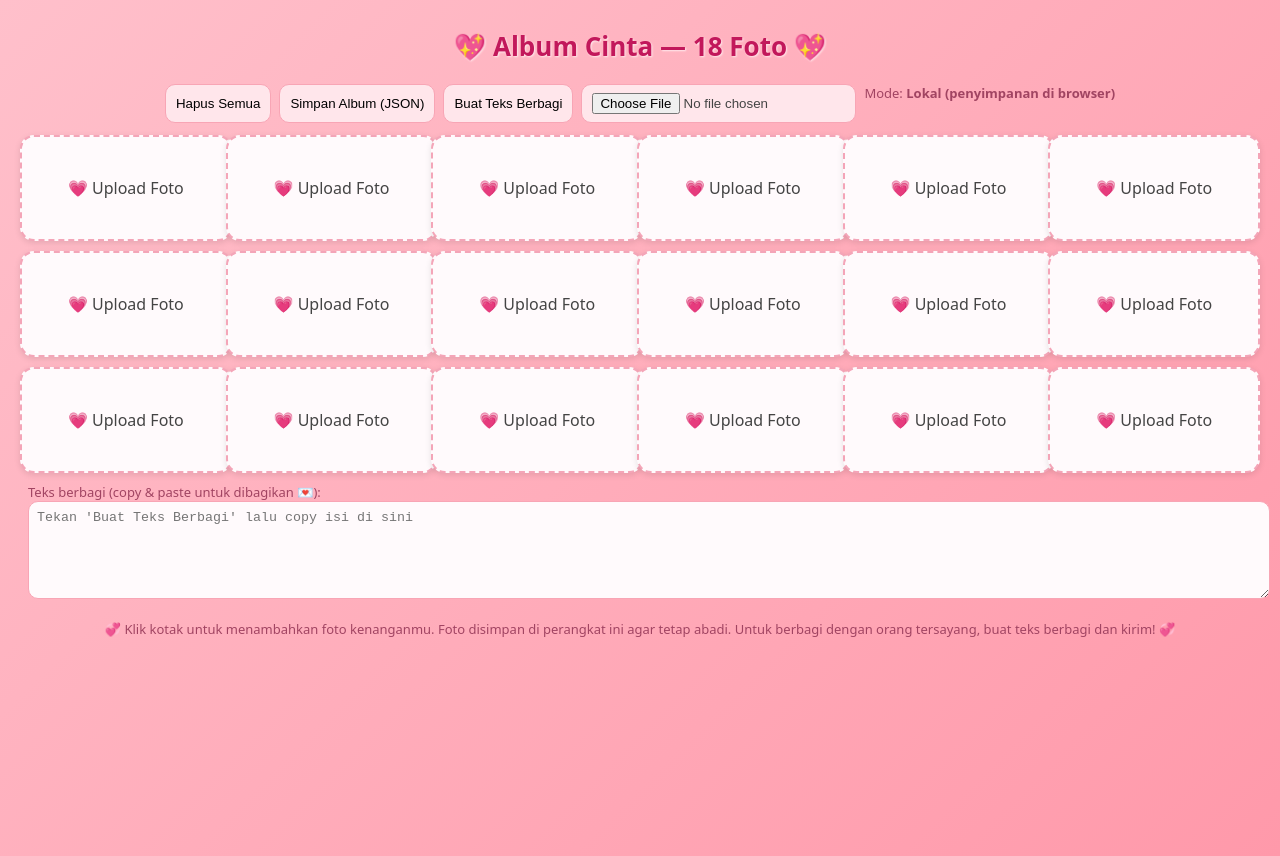
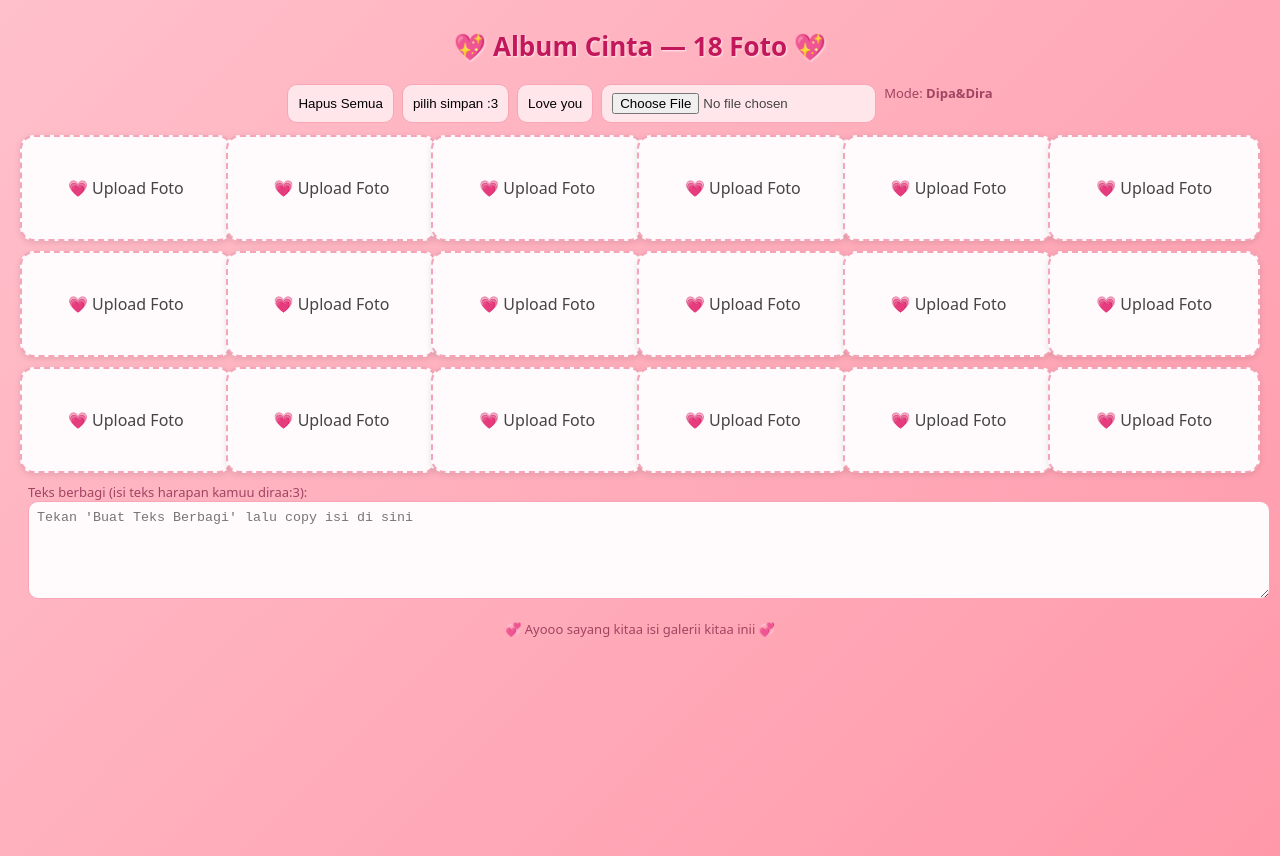
Before and after one commit to dirajayde/Album-kitaa-3, a website: page index.html in a window 1280 px wide. Drawn offline with Linux system fonts and the light colour scheme.

Commit message:
index.html

```diff
--- a/index.html
+++ b/index.html
@@ -4,7 +4,7 @@
 <head>
   <meta charset="utf-8" />
   <meta name="viewport" content="width=device-width,initial-scale=1" />
-  <title>Album Cinta — 18 Foto</title>
+  <title>Album Kitaa Diraaa</title>
   <style>
     :root{
       font-family: 'Poppins', system-ui, sans-serif;
@@ -153,15 +153,15 @@
   <h1>💖 Album Cinta — 18 Foto 💖</h1>
   <div id="controls">
     <button id="clearAll">Hapus Semua</button>
-    <button id="exportJson">Simpan Album (JSON)</button>
-    <button id="copyShare">Buat Teks Berbagi</button>
+    <button id="exportJson">pilih simpan :3</button>
+    <button id="copyShare">Love you</button>
     <input id="importFile" type="file" accept="application/json" />
-    <div class="small">Mode: <strong id="modeLabel">Lokal (penyimpanan di browser)</strong></div>
+    <div class="small">Mode: <strong id="modeLabel">Dipa&Dira</strong></div>
   </div>  <div class="grid" id="grid"></div>  <input type="file" id="hiddenFile" accept="image/*" style="display:none" />  <div style="margin-top:10px">
-    <div class="small">Teks berbagi (copy & paste untuk dibagikan 💌):</div>
+    <div class="small">Teks berbagi (isi teks harapan kamuu diraa:3):</div>
     <textarea id="shareText" placeholder="Tekan 'Buat Teks Berbagi' lalu copy isi di sini"></textarea>
   </div>  <footer>
-    <div>💞 Klik kotak untuk menambahkan foto kenanganmu. Foto disimpan di perangkat ini agar tetap abadi. Untuk berbagi dengan orang tersayang, buat teks berbagi dan kirim! 💞</div>
+    <div>💞 Ayooo sayang kitaa isi galerii kitaa inii 💞</div>
   </footer>  <script>
     const STORAGE_KEY = 'photo_album_cinta_18';
     const SLOTS = 18;
@@ -207,7 +207,7 @@
     }
 
     hiddenFile.addEventListener('change', (e)=>{
-      const f = e.target.files[0]; if(!f) return; if(!f.type.startsWith('image/')){alert('Pilih file gambar cinta 💞'); return}
+      const f = e.target.files[0]; if(!f) return; if(!f.type.startsWith('image/')){alert('Pilih file gambar kita 💞'); return}
       const reader = new FileReader();
       reader.onload = ()=>{
         album[currentSlot] = reader.result;
```
